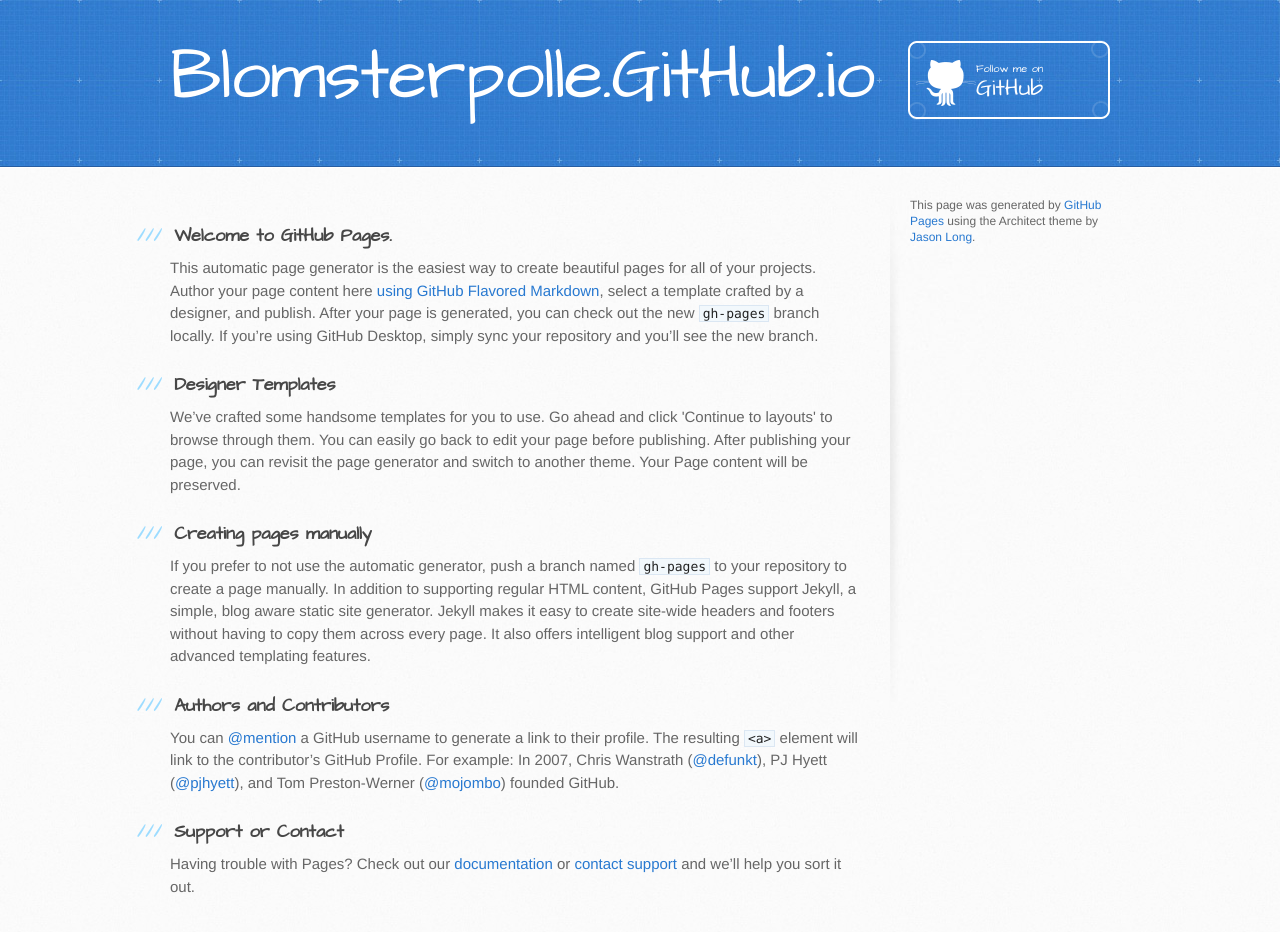
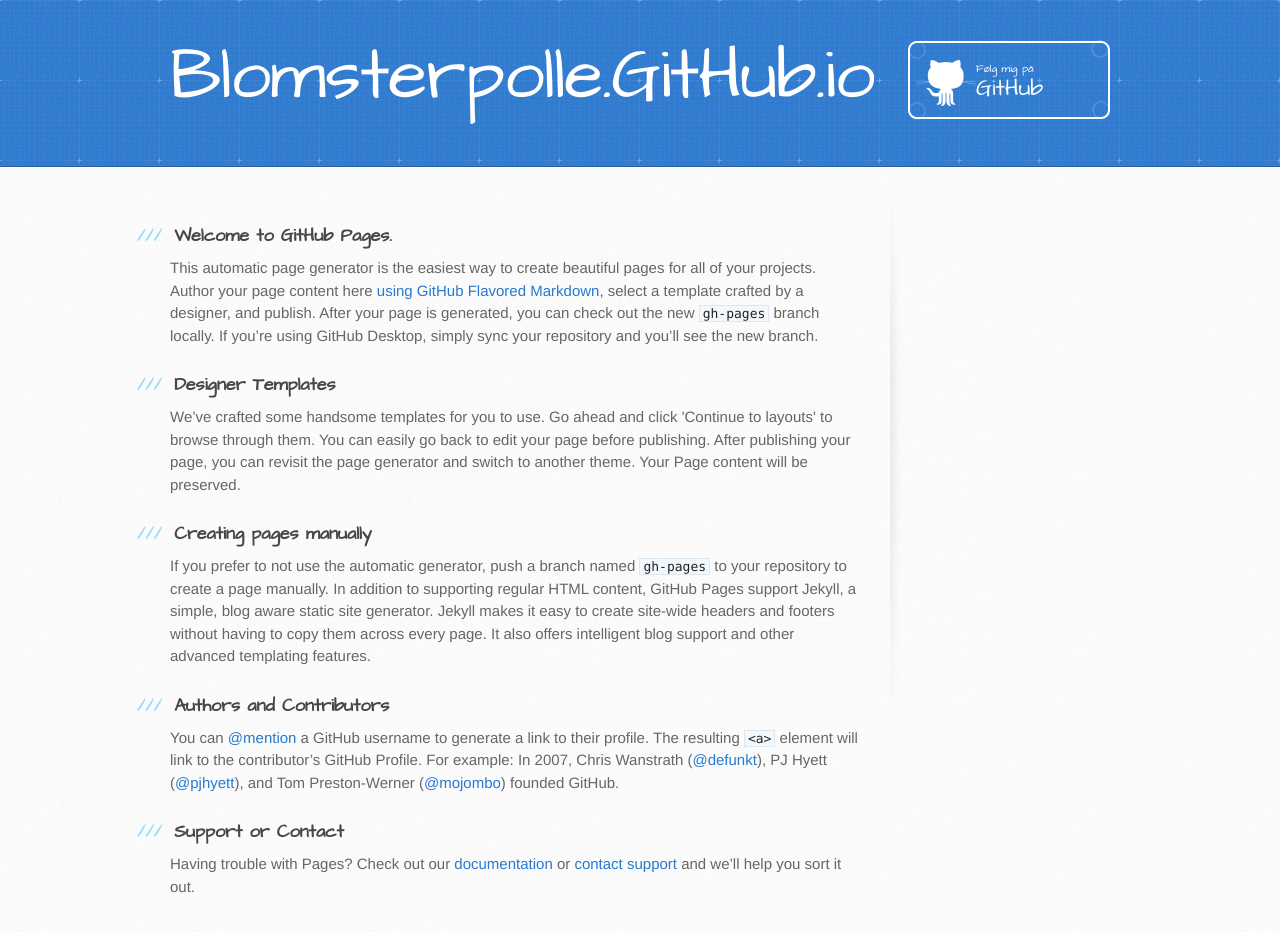
Before and after one commit to BlomsterPolle/blomsterpolle.github.io, a plain HTML site: page index.html in a window 1280 px wide. Drawn offline with Linux system fonts and the light colour scheme.

Commit message:
Update index.html

```diff
--- a/index.html
+++ b/index.html
@@ -21,7 +21,7 @@
       <div class="inner">
         <h1>Blomsterpolle.GitHub.io</h1>
         <h2></h2>
-        <a href="https://github.com/BlomsterPolle" class="button"><small>Follow me on</small> GitHub</a>
+        <a href="https://github.com/BlomsterPolle" class="button"><small>Følg mig på</small> GitHub</a>
       </div>
     </header>
 
@@ -57,7 +57,7 @@
         <aside id="sidebar">
 
 
-          <p>This page was generated by <a href="https://pages.github.com">GitHub Pages</a> using the Architect theme by <a href="https://twitter.com/jasonlong">Jason Long</a>.</p>
+          <p> </p>
         </aside>
       </div>
     </div>
```
